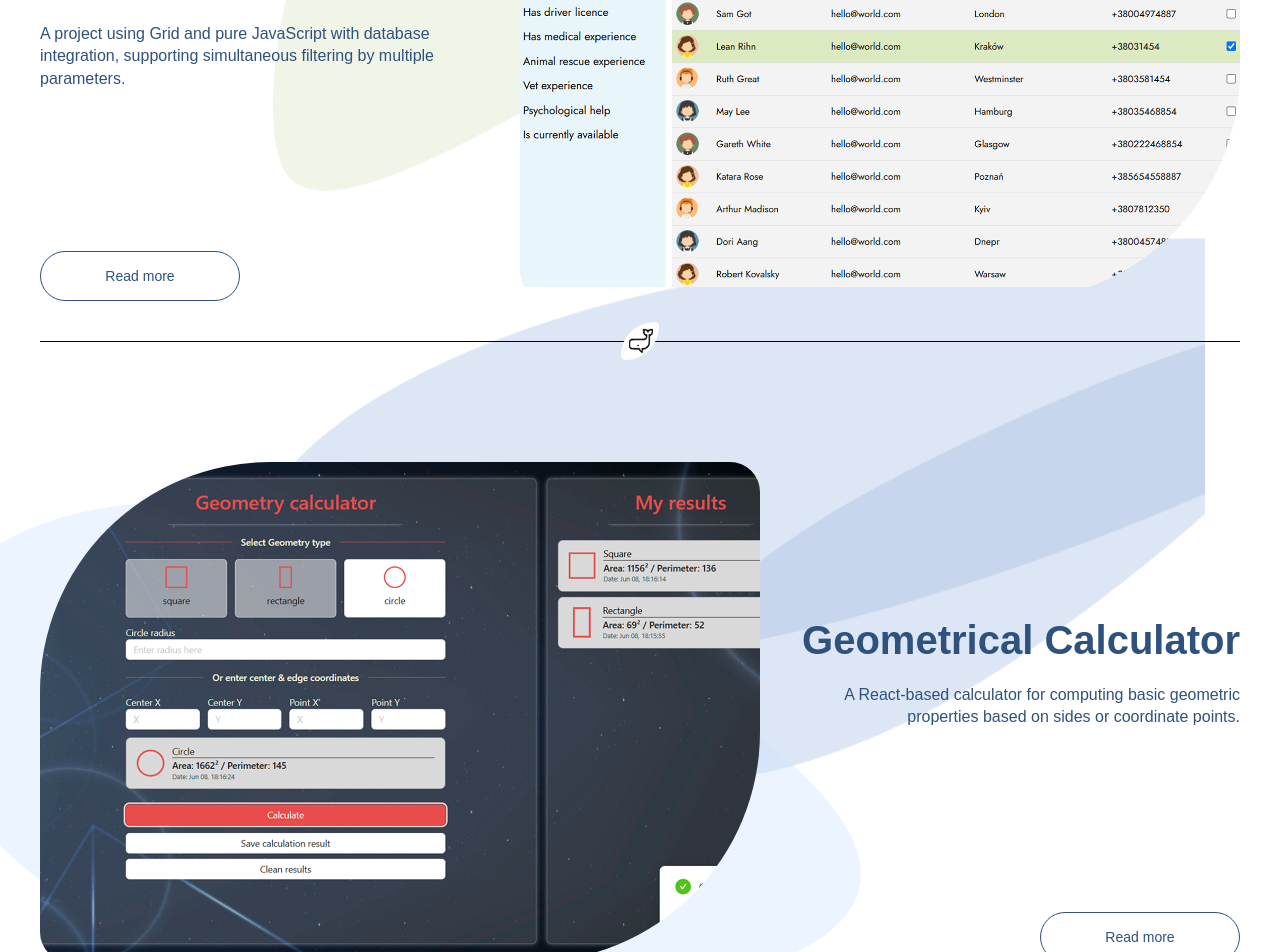
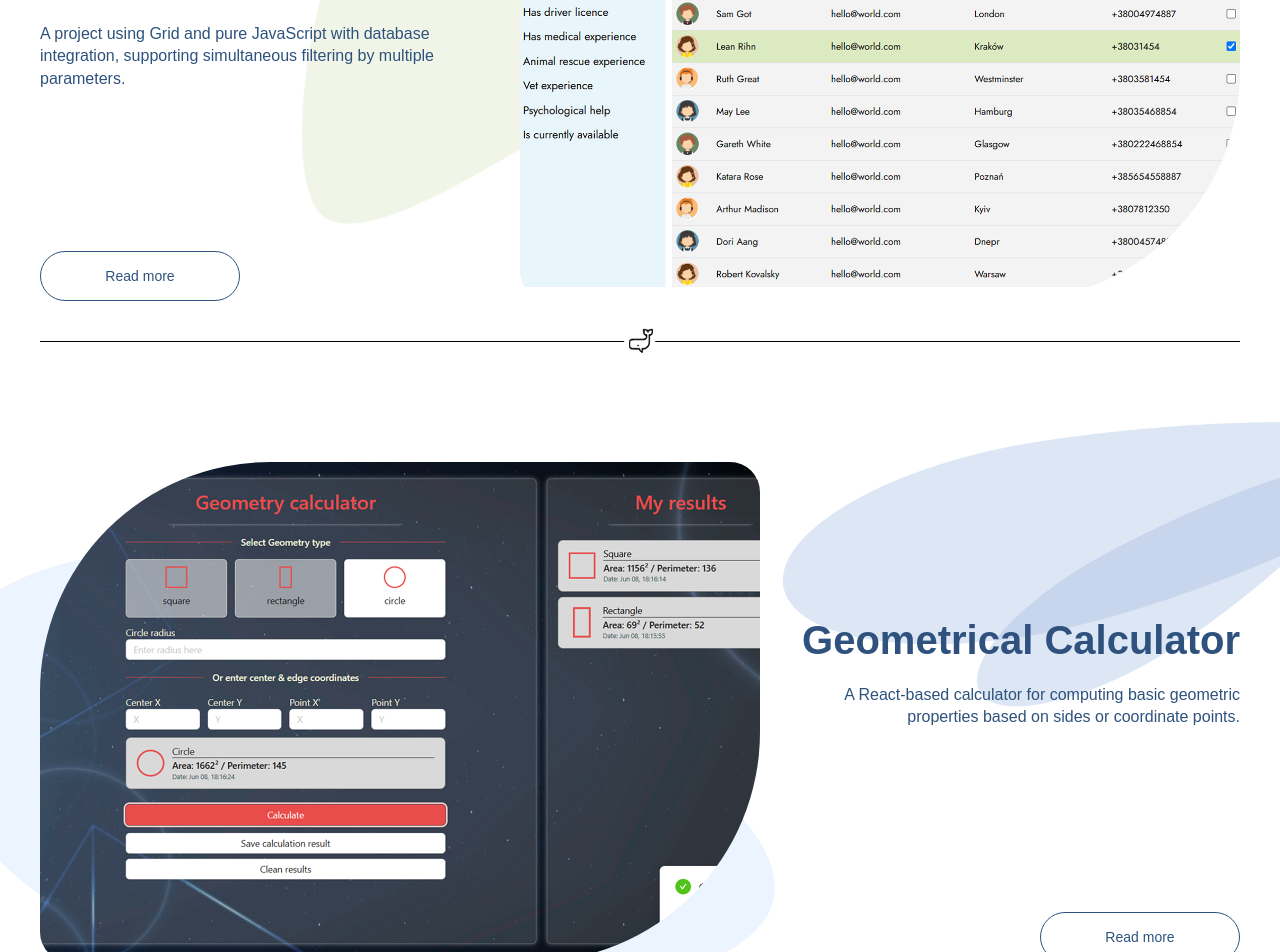
Before and after one commit to ev-indrik/my-portfolio, a React (Vite) app: page /projects in a window 1280 px wide. Shown: the part 2651-3603 px from the top of the page. Built offline with nearby package versions, Linux system fonts and the light colour scheme.

Commit message:
feat: add Projects page

```diff
--- a/src/data/projectsGalleryData.json
+++ b/src/data/projectsGalleryData.json
@@ -31,8 +31,8 @@
     "title": "Geometrical Calculator",
     "description": "A React-based calculator for computing basic geometric properties based on sides or coordinate points.",
     "projectImg": "calcImg",
-    "bgImgUpper": "geocalcEllipse",
     "bgImgLower": "geocalcEllipse2",
+    "bgSectionImg": "geocalcEllipse",
     "isDivider": false,
     "onClickRoute": "/project4",
     "isReversed": true
--- a/src/pages/projects/sections/projects-gallery/ProjectsGallery.tsx
+++ b/src/pages/projects/sections/projects-gallery/ProjectsGallery.tsx
@@ -54,6 +54,7 @@ const ProjectsGallery: FC = () => {
                             projectImg={imagesMap[item.projectImg]}
                             bgImgUpper={item.bgImgUpper ? imagesMap[item.bgImgUpper] : undefined}
                             bgImgLower={item.bgImgLower ? imagesMap[item.bgImgLower] : undefined}
+                            bgSectionImg={item.bgSectionImg ? imagesMap[item.bgSectionImg] : undefined}
                             isDivider={item.isDivider}
                             isReversed={item.isReversed}
                             onClick={() => navigate(item.onClickRoute)}
--- a/src/pages/projects/sections/projects-gallery/project-item/ProjectItem.scss
+++ b/src/pages/projects/sections/projects-gallery/project-item/ProjectItem.scss
@@ -5,6 +5,7 @@
   padding: 40px 0;
 
   .container {
+    position: relative;
 
     .project-content-wrapper {
       overflow: visible;
@@ -47,8 +48,8 @@
     position: absolute;
     overflow: visible;
     height: 700px;
-    top: -270px;
-    right: 75px;
+    top: -220px;
+    right: 245px;
     z-index: -1;
 
     img {
@@ -61,7 +62,7 @@
   .lower-bg-img-wrapper {
     position: absolute;
     overflow: visible;
-    height: 500px;
+    height: 450px;
     bottom: 0;
     left: 0;
     z-index: -1;
@@ -70,6 +71,20 @@
       width: 100%;
       height: 100%;
       object-fit: contain;
+    }
+  }
+
+  .section-bg-wrapper {
+    position: absolute;
+    width: 500px;
+    top: -45px;
+    right: 0;
+    z-index: -1;
+
+    img {
+    width: 100%;
+    height: 100%;
+    object-fit: contain;
     }
   }
 
--- a/src/pages/projects/sections/projects-gallery/project-item/ProjectItem.tsx
+++ b/src/pages/projects/sections/projects-gallery/project-item/ProjectItem.tsx
@@ -16,16 +16,27 @@ type ProjectItemProps = {
     onClick?: () => void;
     bgImgUpper?: string;
     bgImgLower?: string;
+    bgSectionImg?: string;
     isDivider?: boolean;
     isDividerReversed?: boolean;
 }
 
-const ProjectItem: FC<ProjectItemProps> = ({isReversed=false, title, description, onClick, projectImg, isDivider = true, bgImgUpper, bgImgLower}) => {
+const ProjectItem: FC<ProjectItemProps> = ({
+                                               isReversed = false,
+                                               title,
+                                               description,
+                                               onClick,
+                                               projectImg,
+                                               isDivider = true,
+                                               bgImgUpper,
+                                               bgImgLower,
+                                               bgSectionImg
+                                           }) => {
     return (
         <>
             <div className={`project-item-wrapper ${isReversed && 'reversed'}`}>
 
-            {bgImgUpper && <div className={'upper-bg-img-wrapper'}>
+                {bgImgUpper && <div className={'upper-bg-img-wrapper'}>
                     <img src={bgImgUpper} alt={"background illustration"}/>
                 </div>}
 
@@ -51,11 +62,15 @@ const ProjectItem: FC<ProjectItemProps> = ({isReversed=false, title, description
                             <img src={projectImg} alt={'screenshot of project website'}/>
                         </div>
                     </div>
-            {isDivider && <WebsiteDivider isReversed={isReversed}/>}
+                    {isDivider && <WebsiteDivider isReversed={isReversed}/>}
                 </div>
 
                 {bgImgLower && <div className={'lower-bg-img-wrapper'}>
-                    <img src={bgImgLower} alt="background illustration"/>
+                    <img src={bgImgLower} alt={"background illustration"}/>
+                </div>}
+
+                {bgSectionImg && <div className={'section-bg-wrapper'}>
+                    <img src={bgSectionImg} alt={"background illustration"}/>
                 </div>}
             </div>
         </>
```
Also changed, not shown: src/pages/projects/sections/projects-gallery/images/bg-images/database-ellipse.png.
